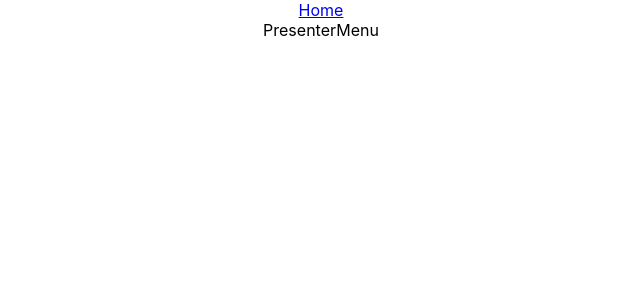
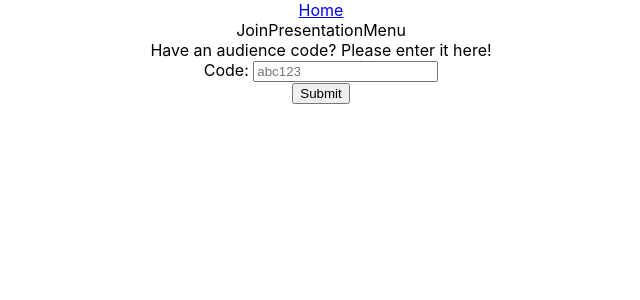
Before and after one commit to NAFB-INC/SpringboardCapstoneTwo, a React (Create React App) app in the folder video-benchmark/: page /audience in a window 1280 px wide. Shown: the top 300 px of the page, without its empty margins (319-959 px from the left). Built offline with nearby package versions, Linux system fonts and the light colour scheme.

Commit message:
progress on audience, slight structure reworking

```diff
--- /dev/null
+++ b/video-benchmark/src/api/VideoAPI.js
@@ -0,0 +1,35 @@
+class VideoAPI {
+    constructor() {
+        this.codes = {};
+        this.videos = [
+            {
+                title:"How to Program",
+                duration:"5:20",
+                presenter:{
+                    first:"John",
+                    last:"Jacob"
+                },
+                code:"abc123"
+            }
+        ]
+        this.resetCodeLibrary();
+    }
+
+    resetCodeLibrary(){
+        this.codes={};
+        console.log(this.videos)
+        this.videos.forEach((video)=>
+            this.codes[video.code]=1
+        )
+    }
+
+    findIfValidCode(code){
+        if(this.codes[code]){
+            return true;
+        }
+        return false;
+    }
+
+}
+
+export default VideoAPI;
--- a/video-benchmark/src/forms/AudienceCodeForm.js
+++ b/video-benchmark/src/forms/AudienceCodeForm.js
@@ -0,0 +1,45 @@
+import React,{useContext,useEffect,useState,useRef} from "react";
+import useFields from "../hooks/useFields";
+import VideoAPI from "../api/VideoAPI";
+import UserContext from "../hooks/UserContext";
+
+
+function AudienceCodeForm({ setCode }) {
+    const { setStage } = useContext(UserContext);
+    const [errors,setErrors] = useState(null);
+    const API = useRef();
+
+    useEffect(()=>{
+        API.current = new VideoAPI();
+    },[]);
+
+    const [formData, handleChange, resetForm] = useFields({
+        audience_code: ''
+    })
+    const handleSubmit = e => {
+        e.preventDefault();
+        if(API.current.findIfValidCode(formData.audience_code)){
+            setCode(formData.audience_code);
+            setStage(3);
+        }else{
+            setErrors("Code not found!")
+        }
+        resetForm();
+    }
+
+
+    return (
+        <div className="AudienceCodeForm">
+            Have an audience code?
+            Please enter it here!
+            <form onSubmit={handleSubmit}>
+                <label htmlFor="audience_code">Code: </label>
+                <input name="audience_code" type="text" placeholder="abc123" value={formData.audience_code} onChange={handleChange}></input>
+                <div>{errors}</div>
+                <button>Submit</button>
+            </form>
+        </div>
+    );
+}
+
+export default AudienceCodeForm;
--- /dev/null
+++ b/video-benchmark/src/forms/VideoSelectionForm.js
@@ -0,0 +1,12 @@
+import React from "react";
+
+function VideoSelectionForm() {
+
+    return (
+        <div className="VideoSelectionForm">
+            VideoSelectionForm
+        </div>
+    );
+}
+
+export default VideoSelectionForm;
--- /dev/null
+++ b/video-benchmark/src/hooks/useFields.js
@@ -0,0 +1,20 @@
+import { useState } from "react";
+
+const useFields = (initialState) => {
+  const [formData, setFormData] = useState(initialState);
+
+  const handleChange = e => {
+    const { value, name } = e.target;
+    setFormData(formData => ({
+      ...formData,
+      [name]: value
+    }))
+  }
+
+  const resetFormData = () => {
+    setFormData(initialState)
+  }
+  return [formData, handleChange, resetFormData];
+}
+
+export default useFields;
--- a/video-benchmark/src/menus/AudienceMenu.js
+++ b/video-benchmark/src/menus/AudienceMenu.js
@@ -1,10 +1,15 @@
 import React from "react";
+import { useParams } from "react-router-dom";
+
 
 function AudienceMenu() {
+    const { presID } = useParams();
+
 
     return (
         <div className="AudienceMenu">
-            AudienceMenu
+            Audience Menu
+            <div> Presentation: {presID} </div>
         </div>
     );
 }
--- a/video-benchmark/src/menus/Home.js
+++ b/video-benchmark/src/menus/Home.js
@@ -4,17 +4,18 @@ import PresentVsAudienceForm from "../forms/PresentVsAudienceForm"
 import UserContext from "../hooks/UserContext";
 
 function Home() {
-    const { pvA, setPvA } = useContext(UserContext);
+    const { pvA, setPvA, setStage } = useContext(UserContext);
+
     function presentMenu() {
         if(pvA === "Audience"){
             return (
             <div>
-                <Link to={`/audience`}>
+                <Link to={`/audience`} onClick={()=>setStage(2)}>
                     <div>
                         I want to watch a current or upcoming presentation!
                     </div>
                 </Link>
-                <Link to={`/audience`}>
+                <Link to={`/audience/past`} onClick={()=>setStage(4)}>
                     <div>
                         I want to review a past presentation!
                     </div>
@@ -25,12 +26,12 @@ function Home() {
         }else if(pvA === "Presenter"){
             return (
                 <div>
-                    <Link to={`/presenter`}>
+                    <Link to={`/presenter`} onClick={()=>setStage(2)}>
                         <div>
                             I want to create or schedule a new presentation!
                         </div>
                     </Link>
-                    <Link to={`/presenter`}>
+                    <Link to={`/presenter`} onClick={()=>setStage(3)}>
                         <div>
                             I want to prepare or rejoin a presentation that was already made!
                         </div>
--- a/video-benchmark/src/menus/JoinPresentationMenu.js
+++ b/video-benchmark/src/menus/JoinPresentationMenu.js
@@ -1,10 +1,40 @@
-import React from "react";
+import React, { useContext,useState } from "react";
+import { Link } from "react-router-dom";
+import UserContext from "../hooks/UserContext";
+import AudienceCodeForm from "../forms/AudienceCodeForm";
 
 function JoinPresentationMenu() {
+    const { stage,setStage } = useContext(UserContext);
+    const [code,setCode] = useState();
+
+    function stageSelection(){
+        if(stage===2){
+            return(
+                <div>
+                    <AudienceCodeForm setCode={setCode}/>
+                </div>
+            );
+        }
+        else if(stage===3){
+            return(
+                <div>
+                    Found a match!
+                    <Link to={`/audience/${code}`}>
+                        <div>
+                            Video {code} by Steve Sample
+                        </div>
+                    </Link>
+                </div>
+            );
+        }else{
+            setStage(2)
+        }
+    };
 
     return (
         <div className="JoinPresentationMenu">
-            PresenterMenu
+            JoinPresentationMenu
+            {stageSelection()}
         </div>
     );
 }
--- a/video-benchmark/src/menus/MakePresentationMenu.js
+++ b/video-benchmark/src/menus/MakePresentationMenu.js
@@ -1,10 +1,13 @@
-import React from "react";
+import React, { useContext } from "react";
+import UserContext from "../hooks/UserContext";
 
 function MakePresentationMenu() {
+    const { stage } = useContext(UserContext);
 
     return (
         <div className="MakePresentationMenu">
             MakePresentationMenu
+            Stage = {stage}
         </div>
     );
 }
--- a/video-benchmark/src/routes/Navigation.js
+++ b/video-benchmark/src/routes/Navigation.js
@@ -3,10 +3,15 @@ import { NavLink } from "react-router-dom";
 import UserContext from "../hooks/UserContext";
 
 function Navigation() {
-    const { setPvA } = useContext(UserContext);
+    const { setPvA,setStage } = useContext(UserContext);
+
+    function resetData(){
+        setPvA("");
+        setStage(1);
+    }
     return (
         <nav>
-            <NavLink to="/" onClick={()=>setPvA("")}>
+            <NavLink to="/" onClick={()=>resetData()}>
                 Home
             </NavLink>
         </nav>
--- a/video-benchmark/src/routes/Routes.js
+++ b/video-benchmark/src/routes/Routes.js
@@ -5,6 +5,7 @@ import MakePresentationMenu from "../menus/MakePresentationMenu";
 import PresenterMenu from "../menus/PresenterMenu";
 import JoinPresentationMenu from "../menus/JoinPresentationMenu";
 import AudienceMenu from "../menus/AudienceMenu";
+import VideoSelectionForm from "../forms/VideoSelectionForm";
 
 function Routes() {
 
@@ -26,6 +27,9 @@ function Routes() {
             <Route exact path="/audience/:presID">
                 <AudienceMenu />
             </Route>
+            <Route exact path="/audience/past">
+                <VideoSelectionForm />
+            </Route>
 
 
 
```
Also changed, not shown: video-benchmark/src/video/VideoBox.js (added, +12 -0 lines).
